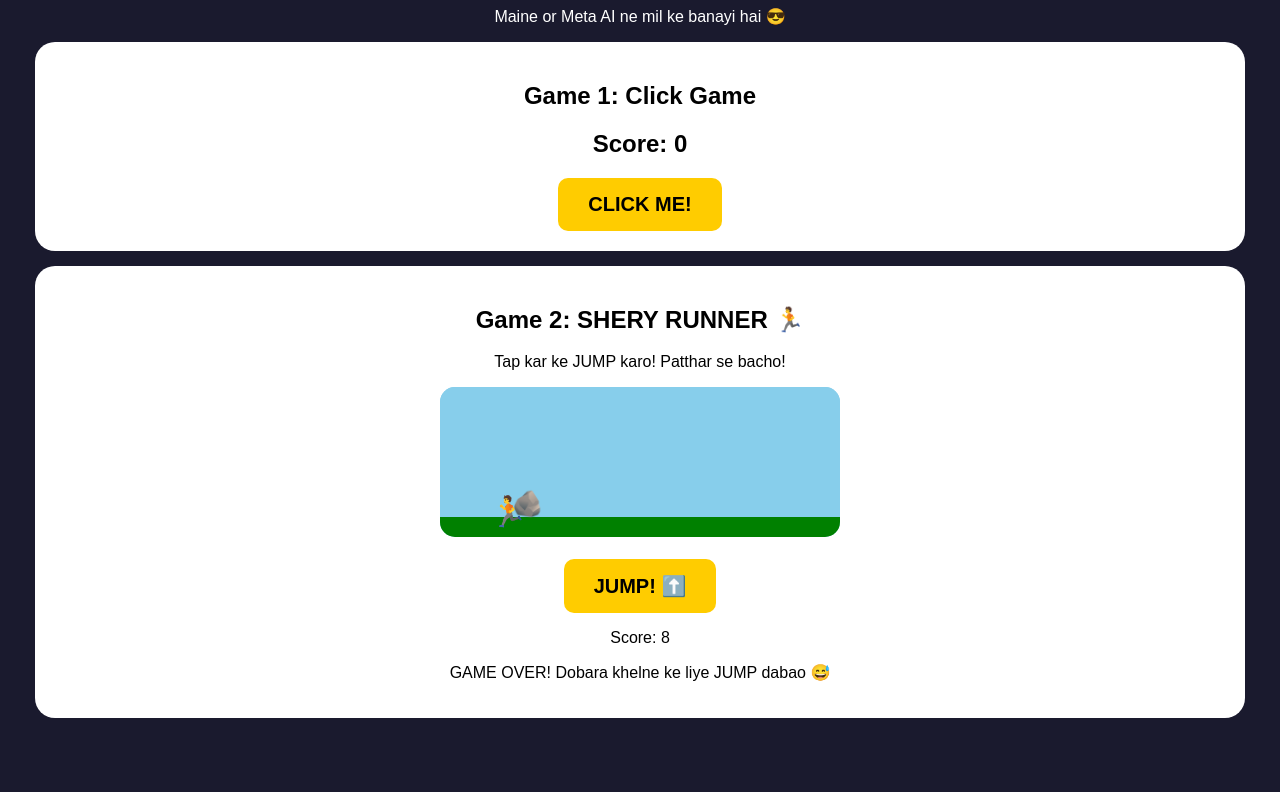
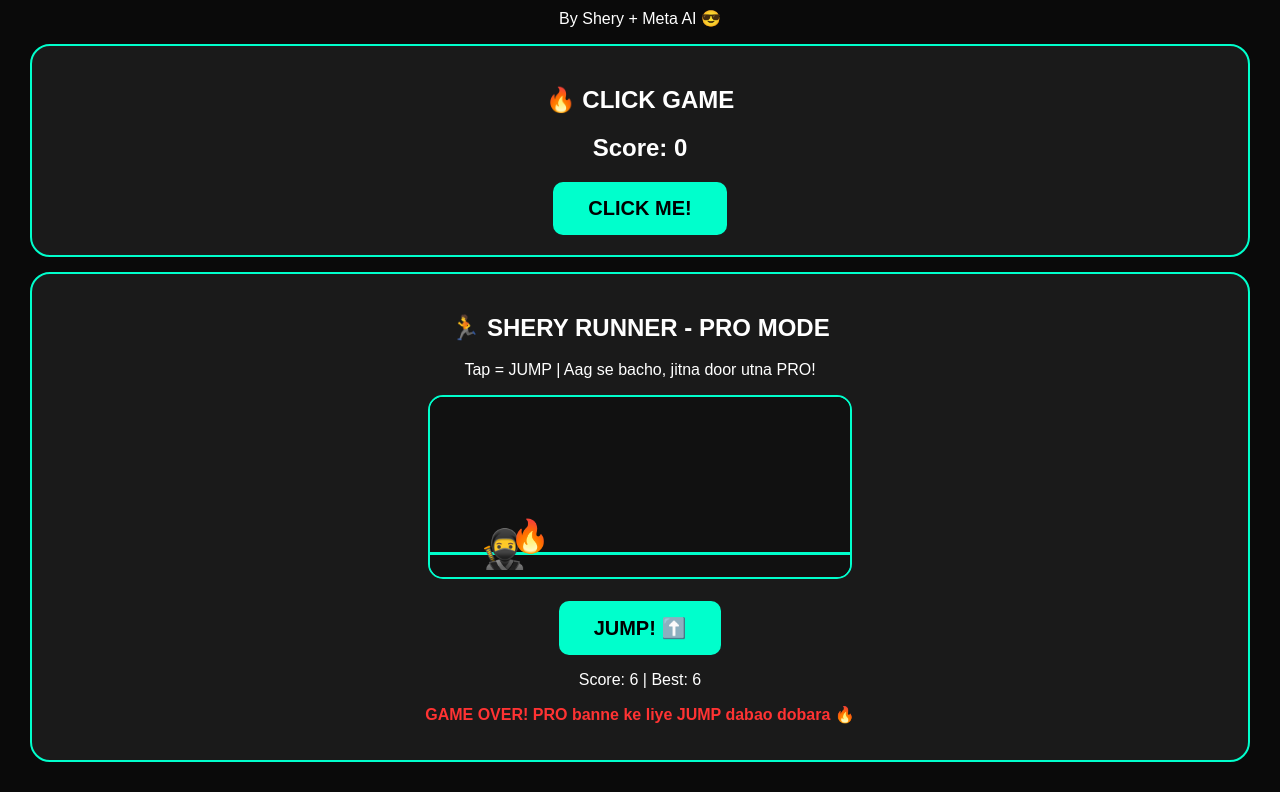
Before and after one commit to donbunny36-arch/shery-os, a plain HTML site: page index.html in a window 1280 px wide. Shown: the part 94-886 px from the top of the page. Before the commit the page ends 847 px from the top, so only its background shows below. Drawn offline with Linux system fonts and the light colour scheme.

Commit message:
Update title and styles for SHERY OS PRO

```diff
--- a/index.html
+++ b/index.html
@@ -2,59 +2,62 @@
 <html>
 <head>
 <meta name="viewport" content="width=device-width, initial-scale=1">
-<title>SHERY OS</title>
+<title>SHERY OS PRO</title>
 <style>
-body{background:#1a1a2e;color:white;text-align:center;font-family:sans-serif;margin:0;padding:20px}
-h1{color:#ffcc00}
-.box{background:white;color:black;padding:20px;border-radius:20px;margin:15px}
-button{background:#ffcc00;border:none;padding:15px 30px;font-size:20px;border-radius:10px;font-weight:bold}
-#gameCanvas{background:#87CEEB;border-radius:15px;width:100%;max-width:400px}
+body{background:#0a0a0a;color:white;text-align:center;font-family:Arial;margin:0;padding:15px}
+h1{color:#00ffcc;font-size:35px;text-shadow:0 0 15px #00ffcc}
+.box{background:#1a1a1a;border:2px solid #00ffcc;padding:20px;border-radius:20px;margin:15px}
+button{background:#00ffcc;border:none;padding:15px 35px;font-size:20px;border-radius:10px;font-weight:bold;color:black}
+canvas{background:linear-gradient(#000,#1a0033);border-radius:15px;width:100%;max-width:420px;border:2px solid #00ffcc}
 </style>
 </head>
 <body>
-<h1>SHERY OS 🔥</h1>
-<p>Maine or Meta AI ne mil ke banayi hai 😎</p>
+<h1>SHERY OS ⚡ PRO</h1>
+<p>By Shery + Meta AI 😎</p>
 
 <div class="box">
-<h2>Game 1: Click Game</h2>
+<h2>🔥 CLICK GAME</h2>
 <h2>Score: <span id="score">0</span></h2>
 <button onclick="add()">CLICK ME!</button>
 </div>
 
 <div class="box">
-<h2>Game 2: SHERY RUNNER 🏃</h2>
-<p>Tap kar ke JUMP karo! Patthar se bacho!</p>
-<canvas id="gameCanvas" width="400" height="150"></canvas><br><br>
+<h2>🏃 SHERY RUNNER - PRO MODE</h2>
+<p>Tap = JUMP | Aag se bacho, jitna door utna PRO!</p>
+<canvas id="gameCanvas" width="420" height="180"></canvas><br><br>
 <button onclick="jump()">JUMP! ⬆️</button>
-<p>Score: <span id="runScore">0</span></p>
-<p id="over"></p>
+<p>Score: <span id="runScore">0</span> | Best: <span id="best">0</span></p>
+<p id="over" style="color:#ff3333;font-weight:bold"></p>
 </div>
 
 <script>
 let s=0;
 function add(){s++;document.getElementById('score').innerText=s;}
-
 let c=document.getElementById('gameCanvas');
 let x=c.getContext('2d');
-let y=110, vy=0, jumping=false, rockX=400, score2=0, gameOver=false;
-function jump(){ if(!jumping && !gameOver){vy=-12; jumping=true;} if(gameOver){resetGame();} }
-function resetGame(){y=110;rockX=400;score2=0;gameOver=false;document.getElementById('over').innerText='';}
+let y=130, vy=0, jumping=false, obsX=420, score2=0, gameOver=false, speed=5;
+let best=localStorage.getItem('sheryBest')||0;
+document.getElementById('best').innerText=best;
+function jump(){ if(!jumping && !gameOver){vy=-14; jumping=true;} if(gameOver){resetGame();} }
+function resetGame(){y=130;obsX=420;score2=0;speed=5;gameOver=false;document.getElementById('over').innerText='';}
 function draw(){
-  x.clearRect(0,0,400,150);
-  x.fillStyle='#87CEEB'; x.fillRect(0,0,400,150);
-  x.fillStyle='green'; x.fillRect(0,130,400,20);
-  // Insaan
-  x.font='30px Arial'; x.fillText('🏃', 50, y+25);
-  // Patthar
-  x.font='25px Arial'; x.fillText('🪨', rockX, 125);
+  x.clearRect(0,0,420,180);
+  x.fillStyle='#111'; x.fillRect(0,0,420,180);
+  x.fillStyle='#00ffcc'; x.fillRect(0,155,420,3);
+  // PRO Runner - Ninja style
+  x.font='38px Arial'; x.fillText('🥷', 50, y+35);
+  // Aag wala obstacle
+  x.font='32px Arial'; x.fillText('🔥', obsX, 150);
   if(!gameOver){
-    vy+=0.7; y+=vy;
-    if(y>=110){y=110; vy=0; jumping=false;}
-    rockX-=4; score2++;
-    if(rockX<0){rockX=400;}
-    if(rockX>40 && rockX<75 && y>85){
+    vy+=0.8; y+=vy;
+    if(y>=130){y=130; vy=0; jumping=false;}
+    obsX-=speed; score2++;
+    if(score2%500==0) speed+=0.5;
+    if(obsX<0){obsX=420+Math.random()*150;}
+    if(obsX>45 && obsX<85 && y>100){
       gameOver=true;
-      document.getElementById('over').innerText='GAME OVER! Dobara khelne ke liye JUMP dabao 😅';
+      if(Math.floor(score2/10)>best){best=Math.floor(score2/10);localStorage.setItem('sheryBest',best);document.getElementById('best').innerText=best;}
+      document.getElementById('over').innerText='GAME OVER! PRO banne ke liye JUMP dabao dobara 🔥';
     }
   }
   document.getElementById('runScore').innerText=Math.floor(score2/10);
@@ -64,4 +67,4 @@ c.addEventListener('click', jump);
 draw();
 </script>
 </body>
-  </html>
+</html>
```
